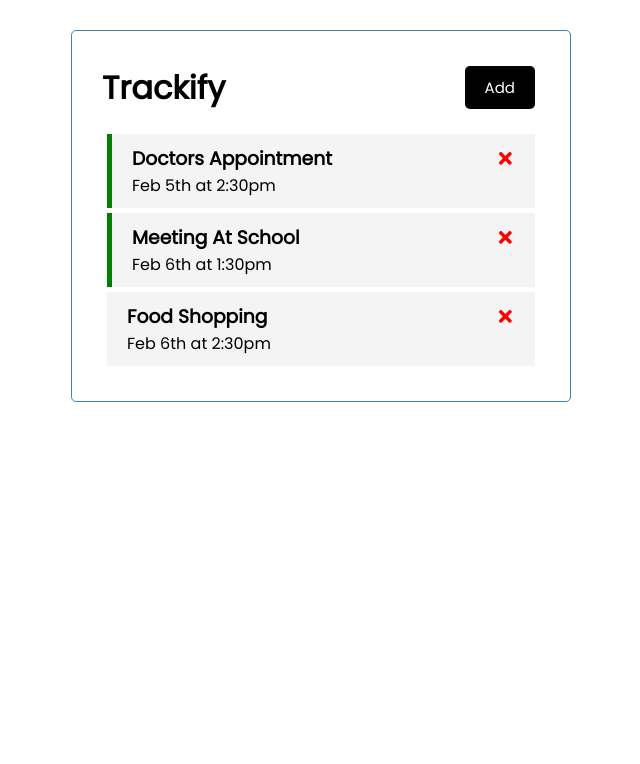
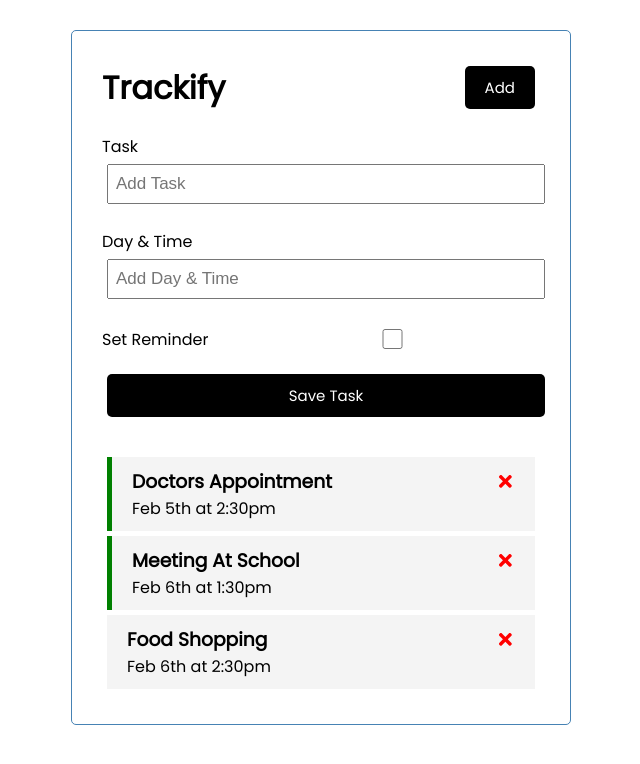
Before and after one commit to ovandenbosch/Trackify, a React (Create React App) app: page / in a window 1280 px wide. Shown: the top 764 px of the page, without its empty margins (319-959 px from the left). Built offline with nearby package versions, Linux system fonts and the light colour scheme.

Commit message:
Task Submit - add

```diff
--- a/src/App.js
+++ b/src/App.js
@@ -1,6 +1,7 @@
 import { useState } from "react";
 import Header from "./components/Header";
 import Tasks from "./components/Tasks";
+import AddTask from "./components/AddTask";
 
 function App() {
   const [tasks, setTasks] = useState([
@@ -24,6 +25,13 @@
     },
   ]);
 
+  // Add task
+  const addTask = (task) => {
+    const id = Math.floor(Math.random() * 10000) + 1;
+    const newTask = { id, ...task };
+    setTasks([...tasks, newTask]);
+  };
+
   // Delete task
   const deleteTask = (id) => {
     setTasks(tasks.filter((task) => task.id !== id));
@@ -41,6 +49,7 @@
   return (
     <div className="container">
       <Header />
+      <AddTask onAdd={addTask} />
       {tasks.length > 0 ? (
         <Tasks tasks={tasks} onDelete={deleteTask} onToggle={toggleReminder} />
       ) : (
--- a/src/components/AddTask.js
+++ b/src/components/AddTask.js
@@ -1,12 +1,27 @@
 import { useState } from "react";
 
-const AddTask = () => {
+const AddTask = ({ onAdd }) => {
   const [text, setText] = useState("");
   const [day, setDay] = useState("");
   const [reminder, setReminder] = useState(false);
 
+  const onSumbit = (e) => {
+    e.preventDefault();
+
+    if(!text) {
+        alert('Please add a task')
+        return
+    }
+
+    onAdd({ text, day, reminder })
+
+    setText('')
+    setDay('')
+    setReminder(false)
+  };
+
   return (
-    <form className="add-form">
+    <form className="add-form" onSubmit={onSumbit}>
       <div className="form-control">
         <label>Task</label>
         <input
@@ -29,6 +44,7 @@
         <label>Set Reminder</label>
         <input
           type="checkbox"
+          checked={reminder}
           value={reminder}
           onChange={(e) => setReminder(e.currentTarget.checked)}
         />
```
